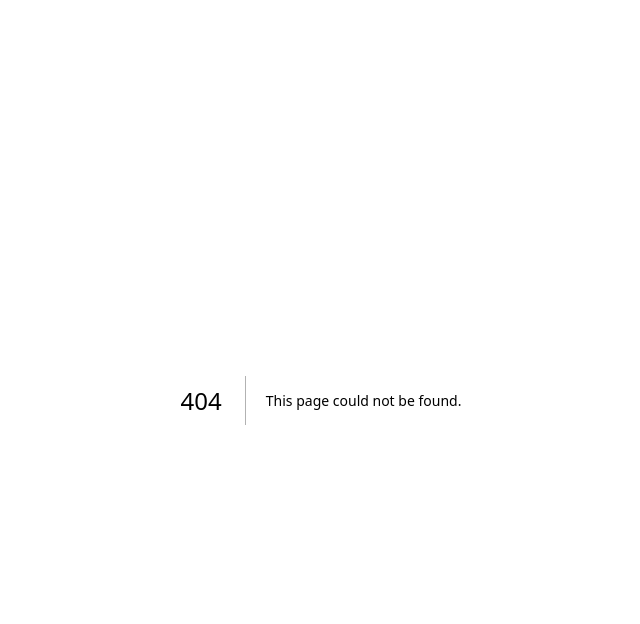
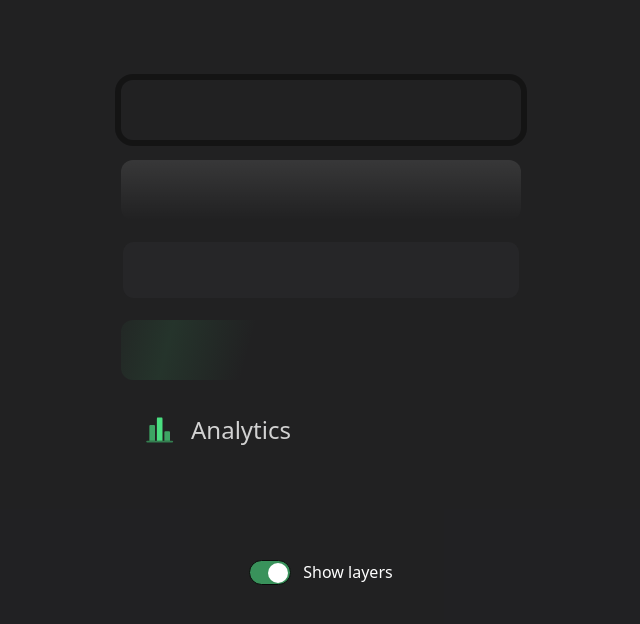
Before and after one commit to nstfkc/nstfkc.com, a Next.js app: page /button-tutorial-layers in a window 1280 px wide. Before the commit this address had no page. Shown: the top 624 px of the page, without its empty margins (319-959 px from the left). Built offline with nearby package versions, Linux system fonts and the light colour scheme.

Commit message:
button tutorial layers

```diff
--- /dev/null
+++ b/app/button-tutorial-layers/components/Layers.tsx
@@ -0,0 +1,103 @@
+"use client";
+import { ComponentProps, useEffect, useState } from "react";
+
+import { Root, Thumb } from "@radix-ui/react-switch";
+
+export const Switch = ({ checked, onCheckedChange }) => {
+  return (
+    <Root
+      checked={checked}
+      onCheckedChange={onCheckedChange}
+      className="border border-neutral-950 w-[42px] h-[25px] bg-blackA6 rounded-full relative bg-neutral-700 data-[state=checked]:bg-green-400/60 outline-none cursor-default"
+    >
+      <Thumb className="block w-[20px] h-[20px] shadow-sm bg-neutral-500 rounded-full transition-transform duration-100 translate-x-0.5 will-change-transform data-[state=checked]:bg-white data-[state=checked]:translate-x-[18px]" />
+    </Root>
+  );
+};
+
+const Chart = ({ className, size }: { className: string; size: number }) => {
+  return (
+    <svg
+      xmlns="http://www.w3.org/2000/svg"
+      width={size}
+      height={size}
+      viewBox="0 0 24 24"
+      className={className}
+    >
+      <path
+        fill="currentColor"
+        fillRule="evenodd"
+        d="M14 20.5V4.25c0-.728-.002-1.2-.048-1.546c-.044-.325-.115-.427-.172-.484c-.057-.057-.159-.128-.484-.172C12.949 2.002 12.478 2 11.75 2c-.728 0-1.2.002-1.546.048c-.325.044-.427.115-.484.172c-.057.057-.128.159-.172.484c-.046.347-.048.818-.048 1.546V20.5z"
+        clipRule="evenodd"
+      />
+      <path
+        fill="currentColor"
+        d="M8 8.75A.75.75 0 0 0 7.25 8h-3a.75.75 0 0 0-.75.75V20.5H8zm12 5a.75.75 0 0 0-.75-.75h-3a.75.75 0 0 0-.75.75v6.75H20z"
+        opacity=".7"
+      />
+      <path
+        fill="currentColor"
+        d="M1.75 20.5a.75.75 0 0 0 0 1.5h20a.75.75 0 0 0 0-1.5H2z"
+        opacity=".5"
+      />
+    </svg>
+  );
+};
+const Layer = ({ className, ...props }: ComponentProps<"div">) => {
+  return (
+    <div
+      className={[
+        "transition transition-all duration-1000 rounded-[12px] absolute h-[60px] w-full",
+        className,
+      ].join(" ")}
+      {...props}
+    />
+  );
+};
+
+export const Layers = () => {
+  const [collapse, setCollapse] = useState(false);
+  return (
+    <div className="w-[400px] relative h-[80dvh]">
+      <Layer
+        style={{ "--top": collapse ? "40dvh" : "0dvh" }}
+        className="shadow-[0px_0px_0px_6px_rgba(0,0,0,0.4)] top-[--top]"
+      />
+
+      <Layer
+        style={{ "--top": collapse ? "40dvh" : "10dvh" }}
+        className="bg-gradient-to-b from-white/10 to-transparent top-[--top]"
+      />
+      <Layer
+        style={{ "--top": collapse ? "40dvh" : "20dvh" }}
+        className="p-[2px] top-[--top]"
+      >
+        <div className="rounded-[11px] bg-zinc-800/90 h-full"></div>
+      </Layer>
+      <Layer
+        style={{ "--top": collapse ? "40dvh" : "30dvh" }}
+        className="top-[--top] overflow-hidden"
+      >
+        <div className="w-[40%] h-[100px] absolute rotate-[15deg] opacity-50 left-[-8%] top-[-50%] bg-gradient-to-r from-transparent via-green-400/20 to-transparent"></div>
+      </Layer>
+      <Layer
+        style={{ "--top": collapse ? "40dvh" : "40dvh" }}
+        className="top-[--top] flex items-center gap-4 text-white px-6 text-2xl text-white/80"
+      >
+        <Chart size={30} className="text-6xl text-green-400" />
+        <div>Analytics</div>
+      </Layer>
+      <div
+        className="absolute top-[60dvh] text-white flex justify-center w-full gap-3"
+        onClick={() => setCollapse((s) => !s)}
+      >
+        <Switch
+          id="toggle"
+          checked={!collapse}
+          onCheckedChange={(s) => setCollapse(s)}
+        />
+        <label htmlFor="toggle">Show layers</label>
+      </div>
+    </div>
+  );
+};
--- /dev/null
+++ b/app/button-tutorial-layers/page.tsx
@@ -0,0 +1,11 @@
+import { Layers } from "./components/Layers";
+
+const ButtonTutorial = () => {
+  return (
+    <div className="w-screen h-screen bg-zinc-950/90 flex items-center justify-center">
+      <Layers />
+    </div>
+  );
+};
+
+export default ButtonTutorial;
```
